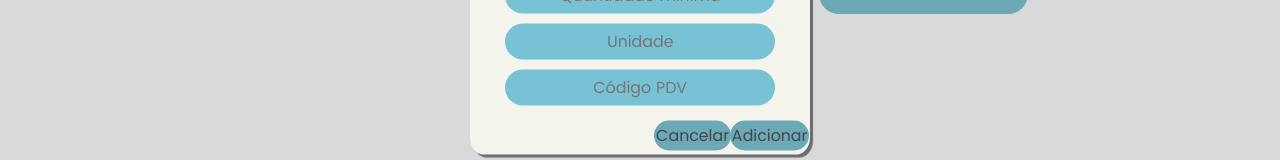
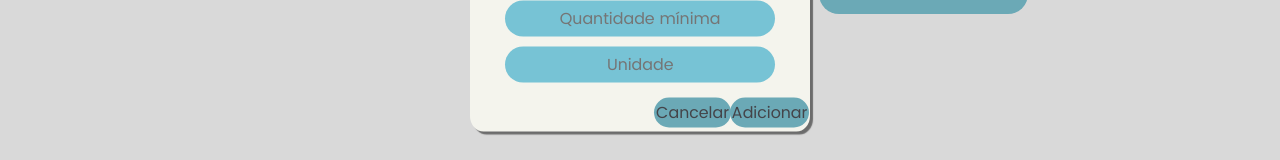
Before and after one commit to mdsreq-fga-unb/2023.1-EasyStock, a React (Vite) app in the folder frontend/: page /estoque in a window 1280 px wide. Both pictures are taken after typing "Sample" into the empty fields and a click on the button "Adicionar Produtos". Shown: the part 462-622 px from the top of the page. Built offline with nearby package versions, Linux system fonts and the light colour scheme; no server answers.

Commit message:
UseEffect

```diff
--- a/frontend/src/pages/estoque/Estoque.jsx
+++ b/frontend/src/pages/estoque/Estoque.jsx
@@ -5,6 +5,7 @@ import { PesquisaProduto, Tabela } from "../estoque/EstoqueStyled";
 import EstoqueModal from "../estoque/EstoqueModal";
 import { useState } from "react";
 import { getAllPosts } from "../../services/postsServices";
+import { useEffect } from "react";
 
 export default function Estoque() {
     let [products, setProducts] = useState([]);
@@ -13,7 +14,11 @@ export default function Estoque() {
         const response = await getAllPosts();
         setProducts (response.data);
     }
-    findAllPosts();
+
+    useEffect(() => {
+        findAllPosts();
+        console.log(products)
+    }, []);
 
     const [openModal, setOpenModal] = useState(false);
 
--- a/frontend/src/pages/estoque/EstoqueModal.jsx
+++ b/frontend/src/pages/estoque/EstoqueModal.jsx
@@ -45,12 +45,6 @@ export default function EstoqueModal({ isOpen, onClose }) {
                                 placeholder="Unidade"
                                 required
                             />
-                            <input
-                                type="number"
-                                id="codigoPDV"
-                                placeholder="Código PDV"
-                                required
-                            />
                         </div>
                         <div className="button-container">
                             <button className="button-modal">Adicionar</button>
```
